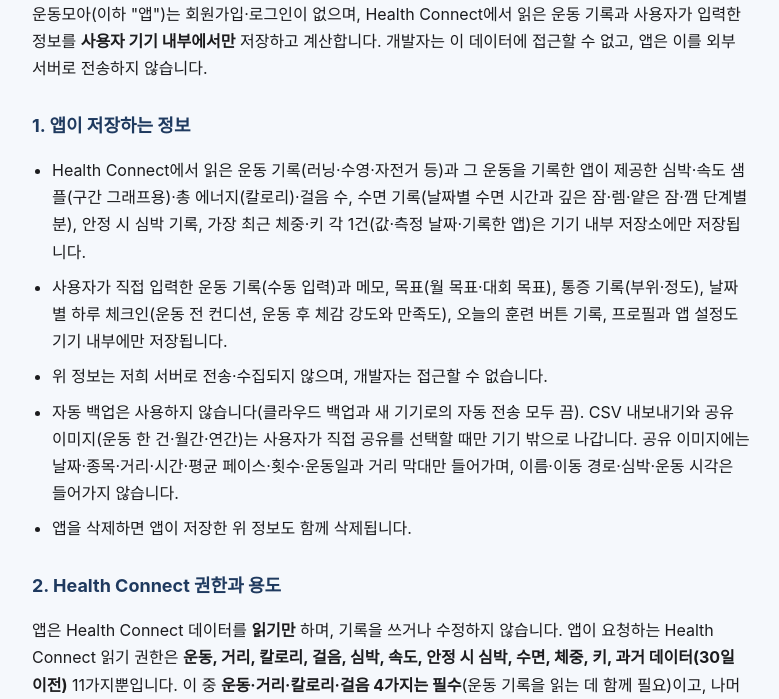
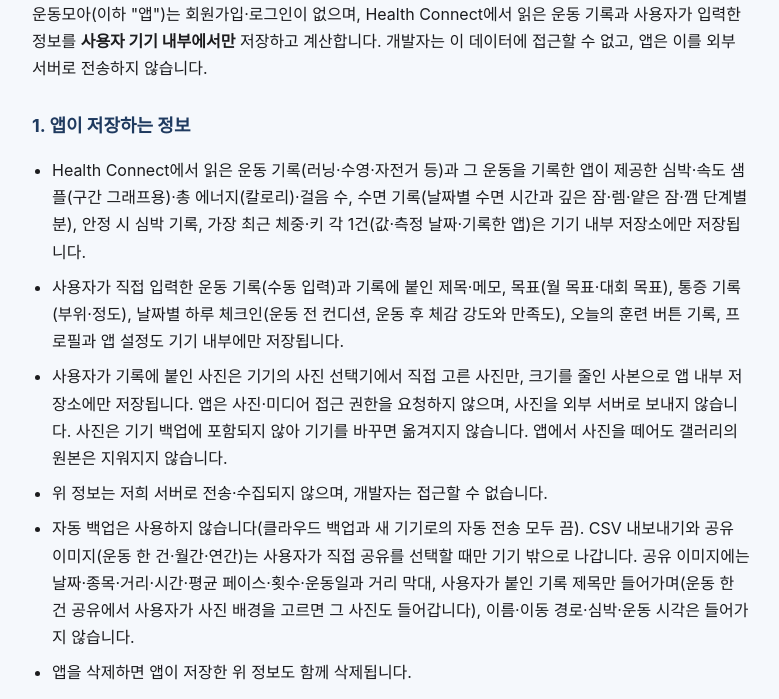
Before and after one commit to jy0714ryu/workoutcalendar-privacy, a plain HTML site: page index.html in a window 1280 px wide. Shown: the part 96-795 px from the top of the page, without its empty margins (248-1027 px from the left). Drawn offline with Linux system fonts and the light colour scheme.

Commit message:
방침 갱신(2026-11-13): 기록 제목·메모·사진(기기 안 사본, 권한 없음), 공유 이미지 제목·사진 배경
Co-Authored-By: Claude Opus 5.5 <noreply@anthropic.com>

```diff
--- a/index.html
+++ b/index.html
@@ -26,9 +26,10 @@
   <h2>1. 앱이 저장하는 정보</h2>
   <ul>
     <li>Health Connect에서 읽은 운동 기록(러닝·수영·자전거 등)과 그 운동을 기록한 앱이 제공한 심박·속도 샘플(구간 그래프용)·총 에너지(칼로리)·걸음 수, 수면 기록(날짜별 수면 시간과 깊은 잠·렘·얕은 잠·깸 단계별 분), 안정 시 심박 기록, 가장 최근 체중·키 각 1건(값·측정 날짜·기록한 앱)은 기기 내부 저장소에만 저장됩니다.</li>
-    <li>사용자가 직접 입력한 운동 기록(수동 입력)과 메모, 목표(월 목표·대회 목표), 통증 기록(부위·정도), 날짜별 하루 체크인(운동 전 컨디션, 운동 후 체감 강도와 만족도), 오늘의 훈련 버튼 기록, 프로필과 앱 설정도 기기 내부에만 저장됩니다.</li>
+    <li>사용자가 직접 입력한 운동 기록(수동 입력)과 기록에 붙인 제목·메모, 목표(월 목표·대회 목표), 통증 기록(부위·정도), 날짜별 하루 체크인(운동 전 컨디션, 운동 후 체감 강도와 만족도), 오늘의 훈련 버튼 기록, 프로필과 앱 설정도 기기 내부에만 저장됩니다.</li>
+    <li>사용자가 기록에 붙인 사진은 기기의 사진 선택기에서 직접 고른 사진만, 크기를 줄인 사본으로 앱 내부 저장소에만 저장됩니다. 앱은 사진·미디어 접근 권한을 요청하지 않으며, 사진을 외부 서버로 보내지 않습니다. 사진은 기기 백업에 포함되지 않아 기기를 바꾸면 옮겨지지 않습니다. 앱에서 사진을 떼어도 갤러리의 원본은 지워지지 않습니다.</li>
     <li>위 정보는 저희 서버로 전송·수집되지 않으며, 개발자는 접근할 수 없습니다.</li>
-    <li>자동 백업은 사용하지 않습니다(클라우드 백업과 새 기기로의 자동 전송 모두 끔). CSV 내보내기와 공유 이미지(운동 한 건·월간·연간)는 사용자가 직접 공유를 선택할 때만 기기 밖으로 나갑니다. 공유 이미지에는 날짜·종목·거리·시간·평균 페이스·횟수·운동일과 거리 막대만 들어가며, 이름·이동 경로·심박·운동 시각은 들어가지 않습니다.</li>
+    <li>자동 백업은 사용하지 않습니다(클라우드 백업과 새 기기로의 자동 전송 모두 끔). CSV 내보내기와 공유 이미지(운동 한 건·월간·연간)는 사용자가 직접 공유를 선택할 때만 기기 밖으로 나갑니다. 공유 이미지에는 날짜·종목·거리·시간·평균 페이스·횟수·운동일과 거리 막대, 사용자가 붙인 기록 제목만 들어가며(운동 한 건 공유에서 사용자가 사진 배경을 고르면 그 사진도 들어갑니다), 이름·이동 경로·심박·운동 시각은 들어가지 않습니다.</li>
     <li>앱을 삭제하면 앱이 저장한 위 정보도 함께 삭제됩니다.</li>
   </ul>
 
@@ -84,6 +85,6 @@
   <h2>8. 문의</h2>
   <p>이메일: <a href="mailto:golmok.support@gmail.com">golmok.support@gmail.com</a></p>
 
-  <p class="updated">시행일: 2026-10-24</p>
+  <p class="updated">시행일: 2026-11-13</p>
 </body>
 </html>
```
